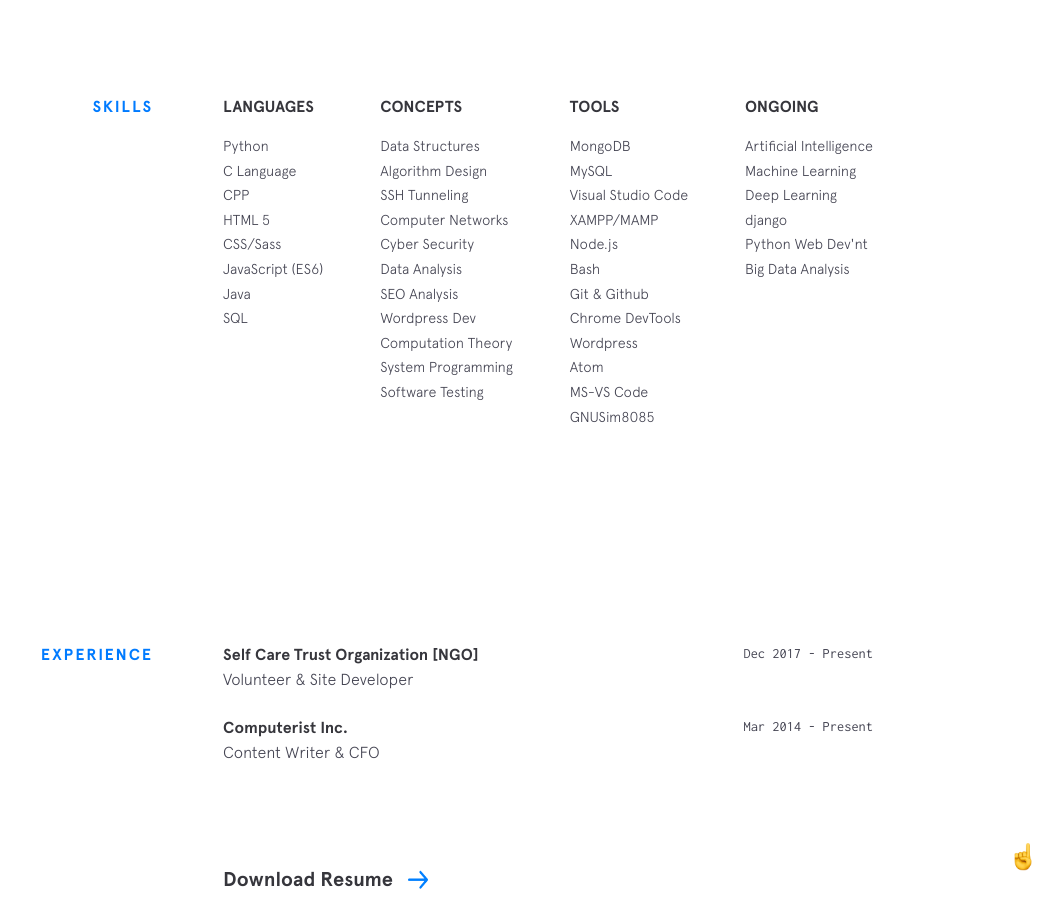
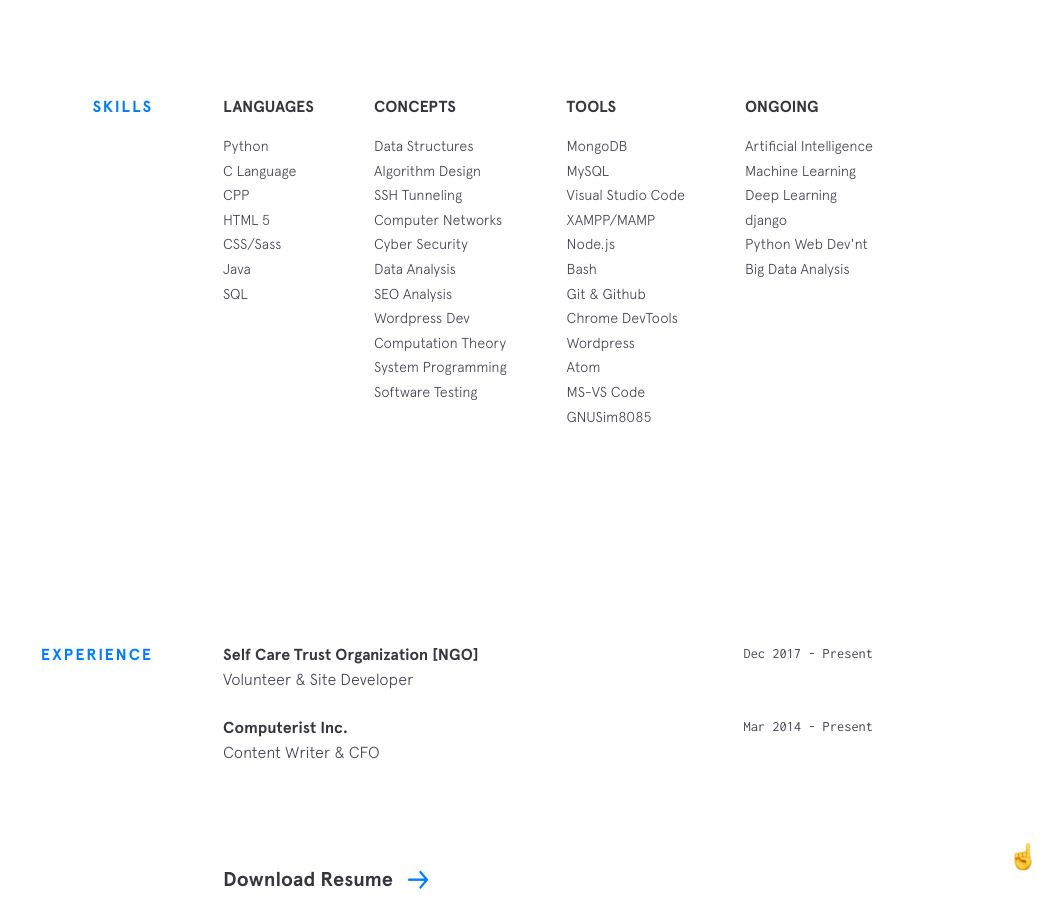
Before and after one commit to aminvishvam/aminvishvam.github.io, a Jekyll site: the page built from index.html, in a window 1280 px wide and 900 px high, scrolled down 1398 px. Shown: the whole window, without its empty margins (227-1280 px from the left). Built offline with Jekyll 4.4.1, drawn with Linux system fonts in a browser that asks for light colours; nearby versions of some CDN libraries.

Commit message:
skill updated

```diff
--- a/_data/skills.yml
+++ b/_data/skills.yml
@@ -4,7 +4,6 @@ languages:
   - item: CPP
   - item: HTML 5
   - item: CSS/Sass
-  - item: JavaScript (ES6)
   - item: Java
   - item: SQL
   - item:
```
Also changed, not shown: 1 other file.
